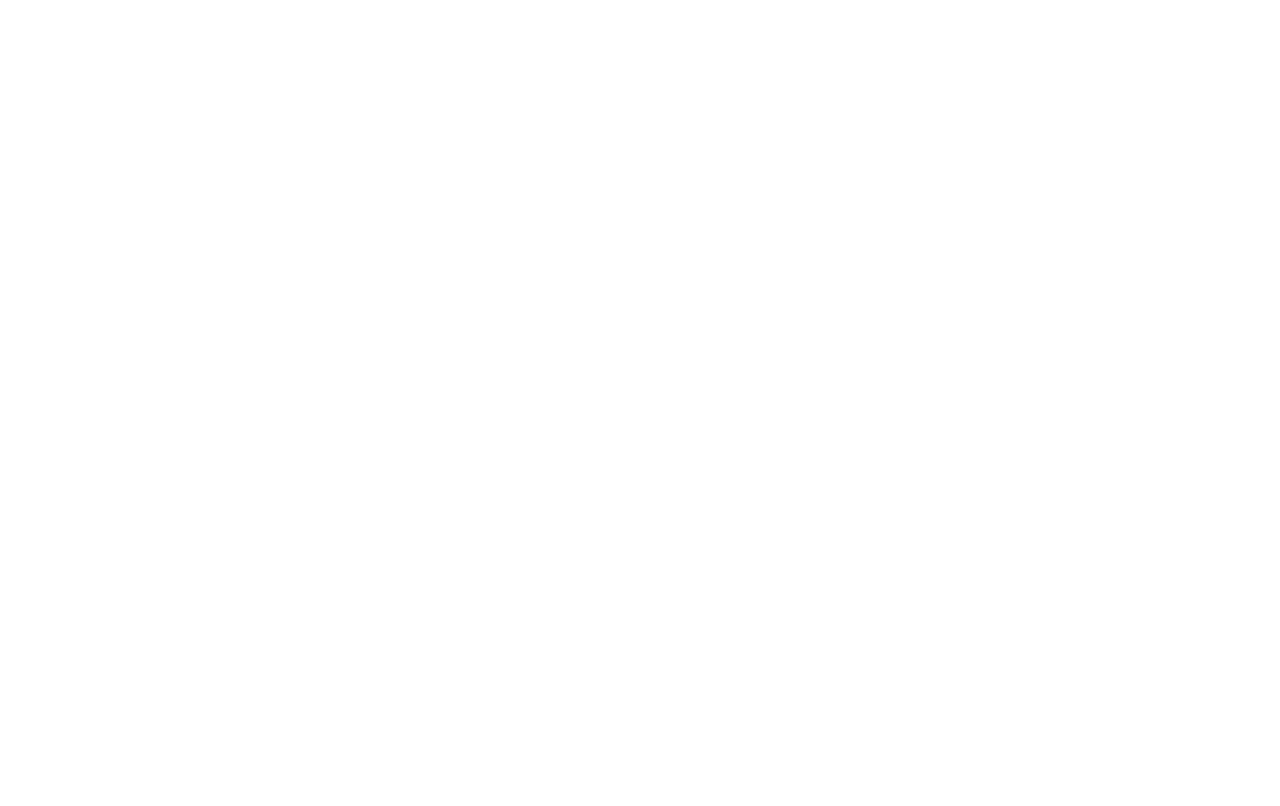
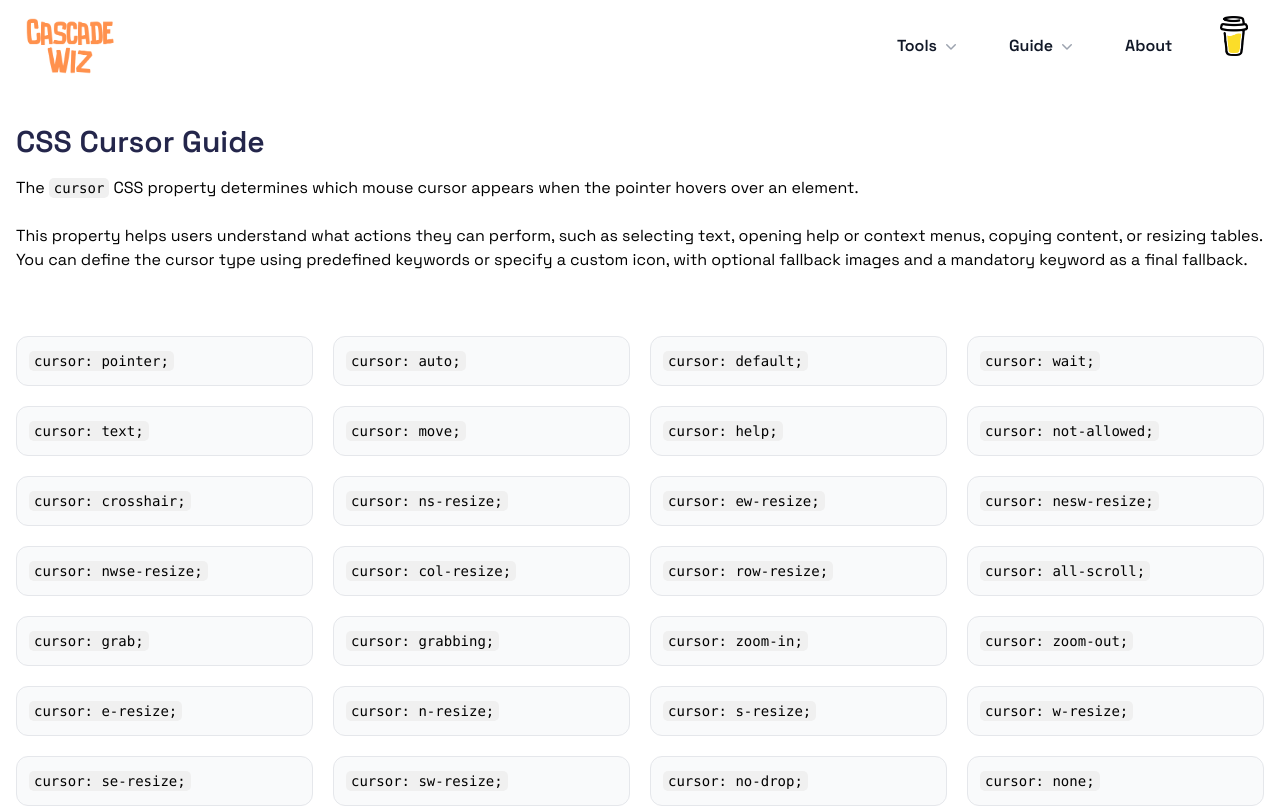
Before and after one commit to Itskrish01/cascadewiz, a React (Vite) app: page /css-cursor-guide in a window 1280 px wide. Before the commit this address had no page. Shown: the top 806 px of the page. Built offline with nearby package versions, Linux system fonts and the light colour scheme.

Commit message:
Added cursor guide

```diff
--- a/src/App.tsx
+++ b/src/App.tsx
@@ -5,6 +5,7 @@
 import FlexBoxGuide from "./pages/flex-box-guide";
 import GlitchTextEffect from "./pages/glitch-text";
 import BoxShadowTool from "./pages/box-shadow";
+import CursorCSSGuide from "./pages/cursor-guide";
 
 const App: React.FC = () => {
   return (
@@ -15,6 +16,7 @@
         <Route path="/css-flexbox-guide" element={<FlexBoxGuide />} />
         <Route path="/css-glitch-text-effect" element={<GlitchTextEffect />} />
         <Route path="/css-box-shadow" element={<BoxShadowTool />} />
+        <Route path="/css-cursor-guide" element={<CursorCSSGuide />} />
       </Route>
     </Routes>
   );
--- a/src/components/Header.tsx
+++ b/src/components/Header.tsx
@@ -1,12 +1,16 @@
 import { useState } from "react";
 import { Dialog } from "@headlessui/react";
-import { Bars3Icon, XMarkIcon } from "@heroicons/react/24/outline";
+import {
+  Bars3Icon,
+  CursorArrowRaysIcon,
+  XMarkIcon,
+} from "@heroicons/react/24/outline";
 import { ChevronDownIcon } from "@heroicons/react/20/solid";
 import { Link } from "react-router-dom";
 import { BoxesIcon, BoxIcon, BoxSelect, Text } from "lucide-react";
 import { Popover, PopoverContent, PopoverTrigger } from "./ui/popover";
 
-const products = [
+const tools = [
   {
     name: "Glassmorphism",
     description:
@@ -14,13 +18,7 @@
     href: "/css-glassmorphism",
     icon: BoxIcon,
   },
-  {
-    name: "FlexBox Guide",
-    description:
-      "Learn how flexbox works with its different properties, visually",
-    href: "/css-flexbox-guide",
-    icon: BoxesIcon,
-  },
+
   {
     name: "Glitch Text Effect",
     description: "Generate a very cool glitch text effect with HTML and CSS",
@@ -33,6 +31,22 @@
       "Generate cool box shadow effects for your own websites or web apps",
     href: "/css-box-shadow",
     icon: BoxSelect,
+  },
+];
+
+const guides = [
+  {
+    name: "FlexBox Guide",
+    description:
+      "Learn how flexbox works with its different properties, visually",
+    href: "/css-flexbox-guide",
+    icon: BoxesIcon,
+  },
+  {
+    name: "Cursors Guide",
+    description: "Learn how to use different cursor types in CSS",
+    href: "/css-cursor-guide",
+    icon: CursorArrowRaysIcon,
   },
 ];
 
@@ -73,7 +87,44 @@
 
             <PopoverContent className="w-[500px] rounded-2xl p-1">
               <div className="">
-                {products.map((item) => (
+                {tools.map((item) => (
+                  <div
+                    key={item.name}
+                    className="group relative flex gap-x-6 rounded-lg p-4   leading-6 hover:bg-gray-50"
+                  >
+                    <div className="mt-1 flex h-11 w-11 flex-none items-center justify-center rounded-lg bg-gray-50 group-hover:bg-white">
+                      <item.icon
+                        className="h-6 w-6 text-gray-600 group-hover:text-orange-600"
+                        aria-hidden="true"
+                      />
+                    </div>
+                    <div className="flex-auto">
+                      <Link
+                        to={item.href}
+                        className="block font-semibold text-gray-900"
+                      >
+                        {item.name}
+                        <span className="absolute inset-0" />
+                      </Link>
+                      <p className="mt-1 text-gray-600">{item.description}</p>
+                    </div>
+                  </div>
+                ))}
+              </div>
+            </PopoverContent>
+          </Popover>
+          <Popover>
+            <PopoverTrigger className="flex items-center gap-x-1 font-semibold leading-6 text-gray-900">
+              Guide
+              <ChevronDownIcon
+                className="h-5 w-5 flex-none text-gray-400"
+                aria-hidden="true"
+              />
+            </PopoverTrigger>
+
+            <PopoverContent className="w-[500px] rounded-2xl p-1">
+              <div className="">
+                {guides.map((item) => (
                   <div
                     key={item.name}
                     className="group relative flex gap-x-6 rounded-lg p-4   leading-6 hover:bg-gray-50"
@@ -146,7 +197,22 @@
             <div className="mt-6 flow-root">
               <div className="-my-6 divide-y divide-gray-500/10">
                 <div className="space-y-2 py-6">
-                  {products.map((item) => (
+                  {tools.map((item) => (
+                    <Link
+                      key={item.name}
+                      to={item.href}
+                      className="group -mx-3 flex items-center gap-x-6 rounded-lg p-3 text-base font-semibold leading-7 text-gray-900 hover:bg-gray-50"
+                    >
+                      <div className="flex h-11 w-11 flex-none items-center justify-center rounded-lg bg-gray-50 group-hover:bg-white">
+                        <item.icon
+                          className="h-6 w-6 text-gray-600 group-hover:text-orange-600"
+                          aria-hidden="true"
+                        />
+                      </div>
+                      {item.name}
+                    </Link>
+                  ))}
+                  {guides.map((item) => (
                     <Link
                       key={item.name}
                       to={item.href}
--- a/src/index.css
+++ b/src/index.css
@@ -11,3 +11,10 @@
 .blueDark-text {
   color: #24264b;
 }
+
+code {
+  font-size: 14px;
+  background-color: #f0f0f0;
+  padding: 2px 5px;
+  border-radius: 5px;
+}
--- a/src/pages/Home.tsx
+++ b/src/pages/Home.tsx
@@ -1,5 +1,6 @@
 import NavCard from "@/components/NavCard";
 import HeroSection from "@/sections/HeroSection";
+import { CursorArrowRaysIcon } from "@heroicons/react/24/outline";
 import { BoxesIcon, BoxIcon, BoxSelect } from "lucide-react";
 import { useRef } from "react";
 
@@ -61,6 +62,24 @@
           />
         </div>
       </div>
+      <div className="mt-20">
+        <h4 className="font-bold text-3xl blueDark-text">CSS Guide</h4>
+        <div className="grid grid-cols-1 gap-6 sm:grid-cols-2 lg:grid-cols-3 mt-4">
+          <NavCard
+            name="Flex Box Guide"
+            description="Learn how flex box works with its different properties, visually."
+            icon={<BoxesIcon className="h-14 w-14 " />}
+            href="/css-flexbox-guide"
+          />
+
+          <NavCard
+            name="Cursor Guide"
+            description="Learn how to use different cursor types in CSS"
+            icon={<CursorArrowRaysIcon className="h-14 w-14 " />}
+            href="/css-cursor-guide"
+          />
+        </div>
+      </div>
     </>
   );
 };
--- /dev/null
+++ b/src/pages/cursor-guide.tsx
@@ -0,0 +1,110 @@
+const CursorCSSGuide = () => {
+  return (
+    <>
+      <h3 className="blueDark-text text-3xl font-semibold">CSS Cursor Guide</h3>
+      <div className="mt-4">
+        <p>
+          The <code>cursor</code> CSS property determines which mouse cursor
+          appears when the pointer hovers over an element.
+          <br />
+          <br />
+          This property helps users understand what actions they can perform,
+          such as selecting text, opening help or context menus, copying
+          content, or resizing tables. You can define the cursor type using
+          predefined keywords or specify a custom icon, with optional fallback
+          images and a mandatory keyword as a final fallback.
+        </p>
+      </div>
+      <div className="mt-16">
+        <div className="grid grid-cols-1 lg:grid-cols-4 md:grid-cols-3 w-full gap-5 mt-2">
+          <div className="flex-1 bg-gray-50 cursor-pointer select-none border border-gray-200 w-full p-3 rounded-xl">
+            <code>cursor: pointer;</code>
+          </div>
+          <div className="flex-1 bg-gray-50 cursor-auto border border-gray-200 w-full p-3 rounded-xl">
+            <code>cursor: auto;</code>
+          </div>
+          <div className="flex-1 bg-gray-50 cursor-default select-none border border-gray-200 w-full p-3 rounded-xl">
+            <code>cursor: default;</code>
+          </div>
+          <div className="flex-1 bg-gray-50 cursor-wait select-none border border-gray-200 w-full p-3 rounded-xl">
+            <code>cursor: wait;</code>
+          </div>
+          <div className="flex-1 bg-gray-50 cursor-text select-none border border-gray-200 w-full p-3 rounded-xl">
+            <code>cursor: text;</code>
+          </div>
+          <div className="flex-1 bg-gray-50 cursor-move select-none border border-gray-200 w-full p-3 rounded-xl">
+            <code>cursor: move;</code>
+          </div>
+          <div className="flex-1 bg-gray-50 cursor-help select-none border border-gray-200 w-full p-3 rounded-xl">
+            <code>cursor: help;</code>
+          </div>
+          <div className="flex-1 bg-gray-50 cursor-not-allowed select-none border border-gray-200 w-full p-3 rounded-xl">
+            <code>cursor: not-allowed;</code>
+          </div>
+          <div className="flex-1 bg-gray-50 cursor-crosshair select-none border border-gray-200 w-full p-3 rounded-xl">
+            <code>cursor: crosshair;</code>
+          </div>
+          <div className="flex-1 bg-gray-50 cursor-ns-resize select-none border border-gray-200 w-full p-3 rounded-xl">
+            <code>cursor: ns-resize;</code>
+          </div>
+          <div className="flex-1 bg-gray-50 cursor-ew-resize select-none border border-gray-200 w-full p-3 rounded-xl">
+            <code>cursor: ew-resize;</code>
+          </div>
+          <div className="flex-1 bg-gray-50 cursor-nesw-resize select-none border border-gray-200 w-full p-3 rounded-xl">
+            <code>cursor: nesw-resize;</code>
+          </div>
+          <div className="flex-1 bg-gray-50 cursor-nwse-resize select-none border border-gray-200 w-full p-3 rounded-xl">
+            <code>cursor: nwse-resize;</code>
+          </div>
+          <div className="flex-1 bg-gray-50 cursor-col-resize select-none border border-gray-200 w-full p-3 rounded-xl">
+            <code>cursor: col-resize;</code>
+          </div>
+          <div className="flex-1 bg-gray-50 cursor-row-resize select-none border border-gray-200 w-full p-3 rounded-xl">
+            <code>cursor: row-resize;</code>
+          </div>
+          <div className="flex-1 bg-gray-50 cursor-all-scroll select-none border border-gray-200 w-full p-3 rounded-xl">
+            <code>cursor: all-scroll;</code>
+          </div>
+          <div className="flex-1 bg-gray-50 cursor-grab select-none border border-gray-200 w-full p-3 rounded-xl">
+            <code>cursor: grab;</code>
+          </div>
+          <div className="flex-1 bg-gray-50 cursor-grabbing select-none border border-gray-200 w-full p-3 rounded-xl">
+            <code>cursor: grabbing;</code>
+          </div>
+          <div className="flex-1 bg-gray-50 cursor-zoom-in select-none border border-gray-200 w-full p-3 rounded-xl">
+            <code>cursor: zoom-in;</code>
+          </div>
+          <div className="flex-1 bg-gray-50 cursor-zoom-out select-none border border-gray-200 w-full p-3 rounded-xl">
+            <code>cursor: zoom-out;</code>
+          </div>
+          <div className="flex-1 bg-gray-50 cursor-e-resize select-none border border-gray-200 w-full p-3 rounded-xl">
+            <code>cursor: e-resize;</code>
+          </div>
+          <div className="flex-1 bg-gray-50 cursor-n-resize select-none border border-gray-200 w-full p-3 rounded-xl">
+            <code>cursor: n-resize;</code>
+          </div>
+          <div className="flex-1 bg-gray-50 cursor-s-resize select-none border border-gray-200 w-full p-3 rounded-xl">
+            <code>cursor: s-resize;</code>
+          </div>
+          <div className="flex-1 bg-gray-50 cursor-w-resize select-none border border-gray-200 w-full p-3 rounded-xl">
+            <code>cursor: w-resize;</code>
+          </div>
+          <div className="flex-1 bg-gray-50 cursor-se-resize select-none border border-gray-200 w-full p-3 rounded-xl">
+            <code>cursor: se-resize;</code>
+          </div>
+          <div className="flex-1 bg-gray-50 cursor-sw-resize select-none border border-gray-200 w-full p-3 rounded-xl">
+            <code>cursor: sw-resize;</code>
+          </div>
+          <div className="flex-1 bg-gray-50 cursor-no-drop select-none border border-gray-200 w-full p-3 rounded-xl">
+            <code>cursor: no-drop;</code>
+          </div>
+          <div className="flex-1 bg-gray-50 cursor-none select-none border border-gray-200 w-full p-3 rounded-xl">
+            <code>cursor: none;</code>
+          </div>
+        </div>
+      </div>
+    </>
+  );
+};
+
+export default CursorCSSGuide;
```
